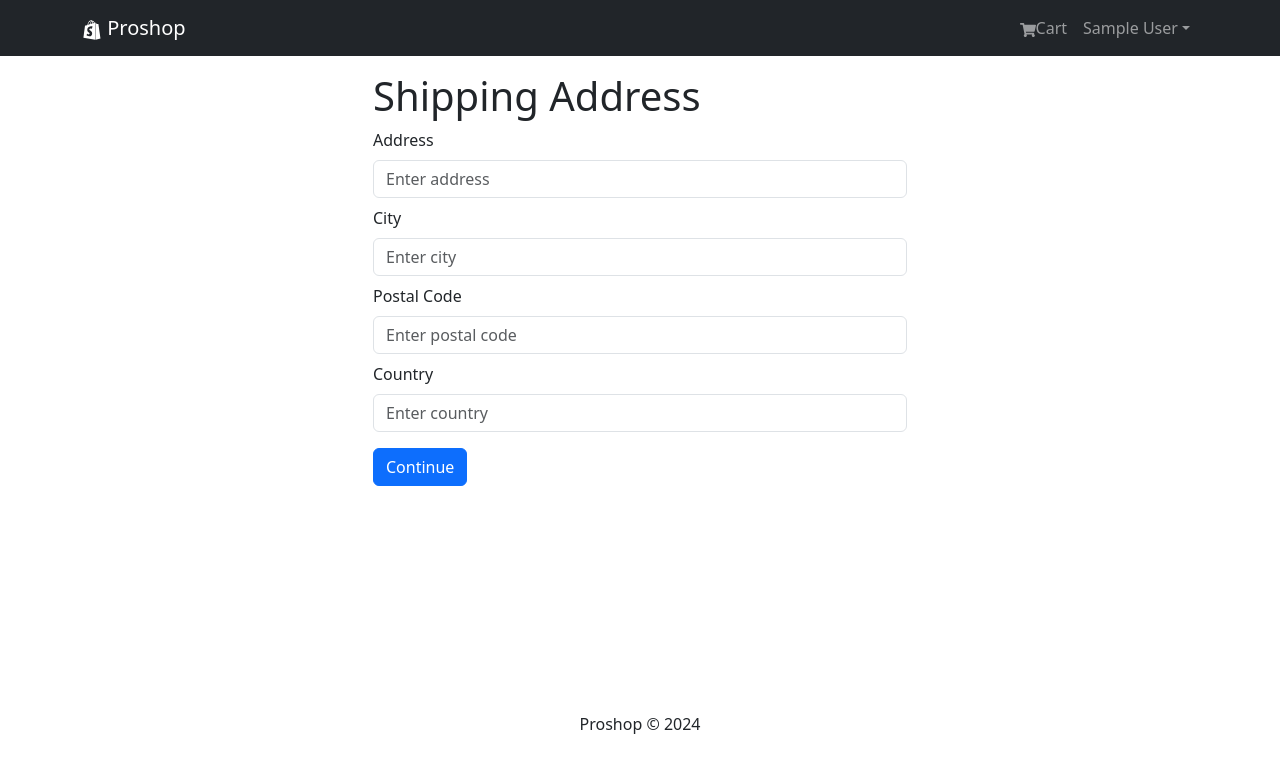
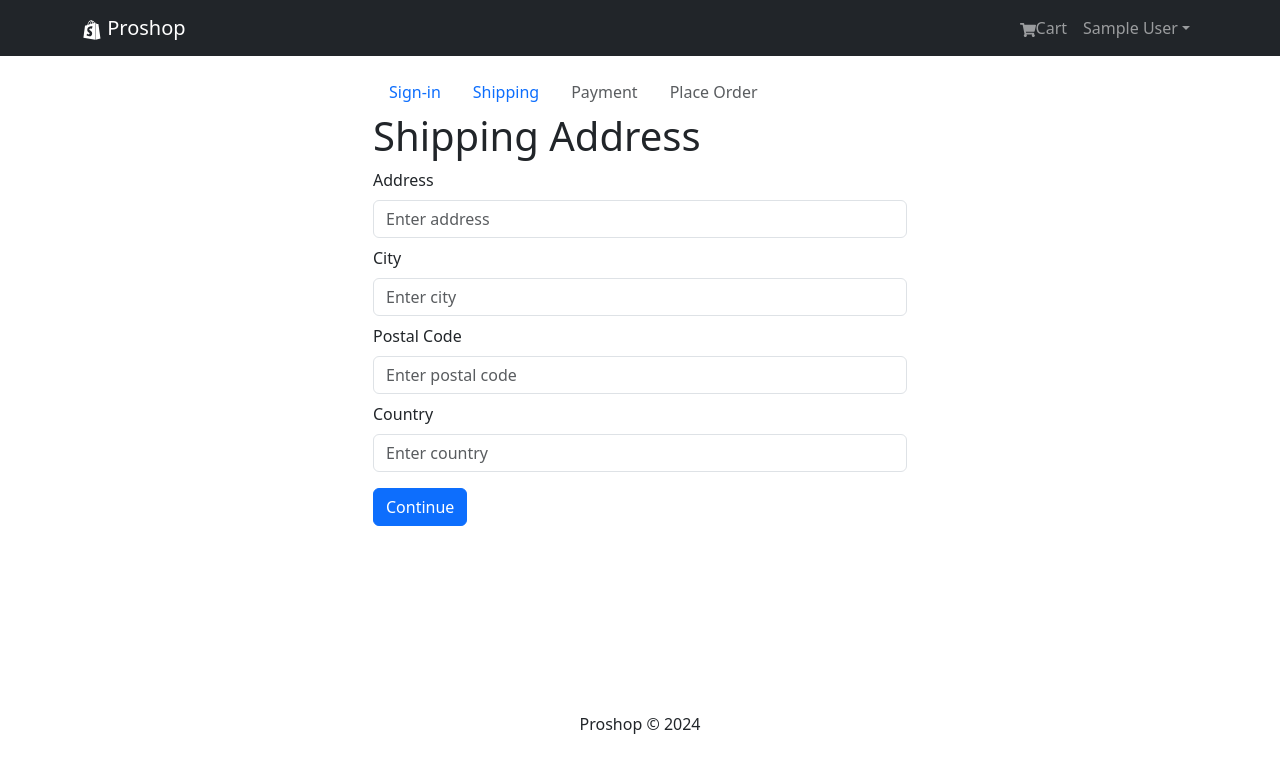
Before and after one commit to DimiTesting/proshopMERN, a React (Create React App) app in the folder frontend/: page /shipping in a window 1280 px wide. Shown: the top 772 px of the page. Built offline with nearby package versions, Linux system fonts and the light colour scheme; sample sign-in values are in the browser's storage.

Commit message:
adding CheckoutSteps component to ShippingPage

```diff
--- /dev/null
+++ b/frontend/src/components/CheckoutSteps.jsx
@@ -0,0 +1,60 @@
+import { Nav } from "react-bootstrap";
+import { LinkContainer } from 'react-router-bootstrap'
+
+const CheckoutSteps = ({step1, step2, step3, step4}) => {
+    return (
+        <>
+            <Nav>
+                <Nav.Item>
+                    {
+                        step1 ? (
+                            <LinkContainer to='/sign-in'>
+                                <Nav.Link> Sign-in </Nav.Link>
+                            </LinkContainer>
+                        ) : (
+                            <Nav.Link disabled> Sign-in </Nav.Link>
+                        )
+                    }
+                </Nav.Item>
+
+                <Nav.Item>
+                    {
+                        step2 ? (
+                            <LinkContainer to='/shipping'>
+                                <Nav.Link> Shipping </Nav.Link>
+                            </LinkContainer>
+                        ) : (
+                            <Nav.Link disabled> Shipping </Nav.Link>
+                        )
+                    }
+                </Nav.Item>
+
+                <Nav.Item>
+                    {
+                        step3 ? (
+                            <LinkContainer to='/payment'>
+                                <Nav.Link> Payment </Nav.Link>
+                            </LinkContainer>
+                        ) : (
+                            <Nav.Link disabled> Payment </Nav.Link>
+                        )
+                    }
+                </Nav.Item>
+
+                <Nav.Item>
+                    {
+                        step4 ? (
+                            <LinkContainer to='/placeorder'>
+                                <Nav.Link> Place Order </Nav.Link>
+                            </LinkContainer>
+                        ) : (
+                            <Nav.Link disabled> Place Order </Nav.Link>
+                        )
+                    }
+                </Nav.Item>
+            </Nav>
+        </>
+    )
+}
+
+export default CheckoutSteps
--- a/frontend/src/pages/ShippingPage.jsx
+++ b/frontend/src/pages/ShippingPage.jsx
@@ -4,6 +4,7 @@
 import { useNavigate } from 'react-router-dom'
 import { Form, Button } from 'react-bootstrap';
 import FormContainer from '../components/FormContainer'
+import CheckoutSteps from '../components/CheckoutSteps';
 
 const ShippingPage = () => {
     const cart = useSelector((state) => state.cart)
@@ -24,6 +25,8 @@
 
     return (
         <FormContainer>
+            <CheckoutSteps step1 step2/>
+
             <h1> Shipping Address </h1>
 
             <Form onSubmit={handleSubmit} className='my-2'>
```
